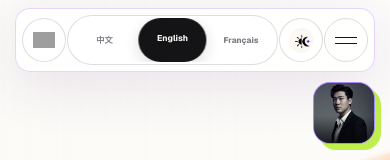
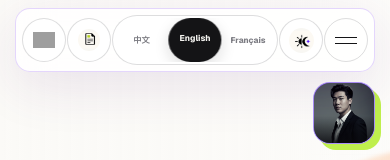
Before and after one commit to TechCloud-x/Qixiu-Li.github.io, a Next.js app: page / in a window 390 px wide. Shown: the top 160 px of the page. Built offline with nearby package versions, Linux system fonts and the light colour scheme; grey boxes are pictures that could not be loaded.

Commit message:
Add Google Scholar header link

```diff
--- a/app/globals.css
+++ b/app/globals.css
@@ -162,6 +162,7 @@ body {
 :root[data-theme-switching="true"] .hero-shade,
 :root[data-theme-switching="true"] .brand-mark,
 :root[data-theme-switching="true"] .email-shortcut,
+:root[data-theme-switching="true"] .scholar-shortcut,
 :root[data-theme-switching="true"] .language-switch,
 :root[data-theme-switching="true"] .button,
 :root[data-theme-switching="true"] .focus-card,
@@ -426,7 +427,8 @@ img {
   margin: 0 2px;
 }
 
-.email-shortcut {
+.email-shortcut,
+.scholar-shortcut {
   display: grid;
   width: 38px;
   height: 38px;
@@ -446,13 +448,15 @@ img {
     box-shadow var(--theme-duration) var(--theme-ease);
 }
 
-.email-shortcut:hover {
+.email-shortcut:hover,
+.scholar-shortcut:hover {
   border-color: var(--magenta);
   color: var(--magenta);
   transform: translateY(-2px) rotate(-5deg);
 }
 
-.email-shortcut img {
+.email-shortcut img,
+.scholar-shortcut img {
   width: 25px;
   height: 25px;
   object-fit: contain;
@@ -2456,6 +2460,7 @@ footer {
   }
 
   .email-shortcut,
+  .scholar-shortcut,
   .theme-toggle,
   .menu-toggle {
     width: 44px;
@@ -2613,6 +2618,7 @@ footer {
   }
 
   .email-shortcut,
+  .scholar-shortcut,
   .theme-toggle,
   .menu-toggle {
     width: 36px;
@@ -2841,13 +2847,15 @@ footer {
   }
 
   .email-shortcut,
+  .scholar-shortcut,
   .theme-toggle,
   .menu-toggle {
     width: 32px;
     height: 32px;
   }
 
-  .email-shortcut img {
+  .email-shortcut img,
+  .scholar-shortcut img {
     width: 22px;
     height: 22px;
   }
@@ -2868,6 +2876,7 @@ footer {
 
   .brand-mark,
   .email-shortcut,
+  .scholar-shortcut,
   .theme-toggle,
   .menu-toggle {
     width: 44px;
@@ -3001,7 +3010,7 @@ footer {
 
   .header-actions {
     display: grid;
-    grid-template-columns: 44px minmax(0, 1fr) 44px 44px;
+    grid-template-columns: 44px 44px minmax(0, 1fr) 44px 44px;
     gap: 1px;
   }
 
@@ -3021,6 +3030,7 @@ footer {
   }
 
   .email-shortcut,
+  .scholar-shortcut,
   .theme-toggle,
   .menu-toggle {
     width: 44px;
@@ -3043,7 +3053,7 @@ footer {
   }
 }
 
-@media (max-width: 340px) {
+@media (max-width: 360px) {
   .site-header {
     min-height: 108px;
   }
@@ -3054,15 +3064,19 @@ footer {
 
   .header-actions {
     grid-template-areas:
-      "email theme menu"
-      "language language language";
-    grid-template-columns: repeat(3, 44px);
+      "email scholar theme menu"
+      "language language language language";
+    grid-template-columns: repeat(4, 44px);
     row-gap: 4px;
     justify-content: space-between;
   }
 
   .email-shortcut {
     grid-area: email;
+  }
+
+  .scholar-shortcut {
+    grid-area: scholar;
   }
 
   .language-switch {
@@ -3188,7 +3202,7 @@ footer {
   }
 }
 
-@media (max-width: 340px) {
+@media (max-width: 360px) {
   .hero-sticky {
     padding-top: 202px;
   }
@@ -3201,6 +3215,7 @@ footer {
 
 @media (max-width: 1024px) and (max-height: 520px) and (orientation: landscape) {
   .email-shortcut,
+  .scholar-shortcut,
   .theme-toggle,
   .menu-toggle {
     width: 44px;
--- a/app/page.tsx
+++ b/app/page.tsx
@@ -1089,6 +1089,16 @@ export default function Home() {
             {/* Generated as a standalone 4K raster asset for consistent rendering. */}
             {/* eslint-disable-next-line @next/next/no-img-element */}
             <img src={visual("email-icon-4k.png")} alt="" aria-hidden="true" />
+          </a>
+          <a
+            className="scholar-shortcut"
+            href="https://scholar.google.com/citations?user=AXNRTnsAAAAJ"
+            target="_blank"
+            rel="noreferrer"
+            aria-label="Google Scholar"
+            title="Google Scholar"
+          >
+            <AssetIcon name="publication" className="control-icon scholar-control-icon" />
           </a>
           <div className="language-switch" role="group" aria-label="Language">
             <AssetIcon name="language" className="control-icon language-control-icon" />
```
Also changed, not shown: 1 other file (tests, documents, lock files or other folders).
